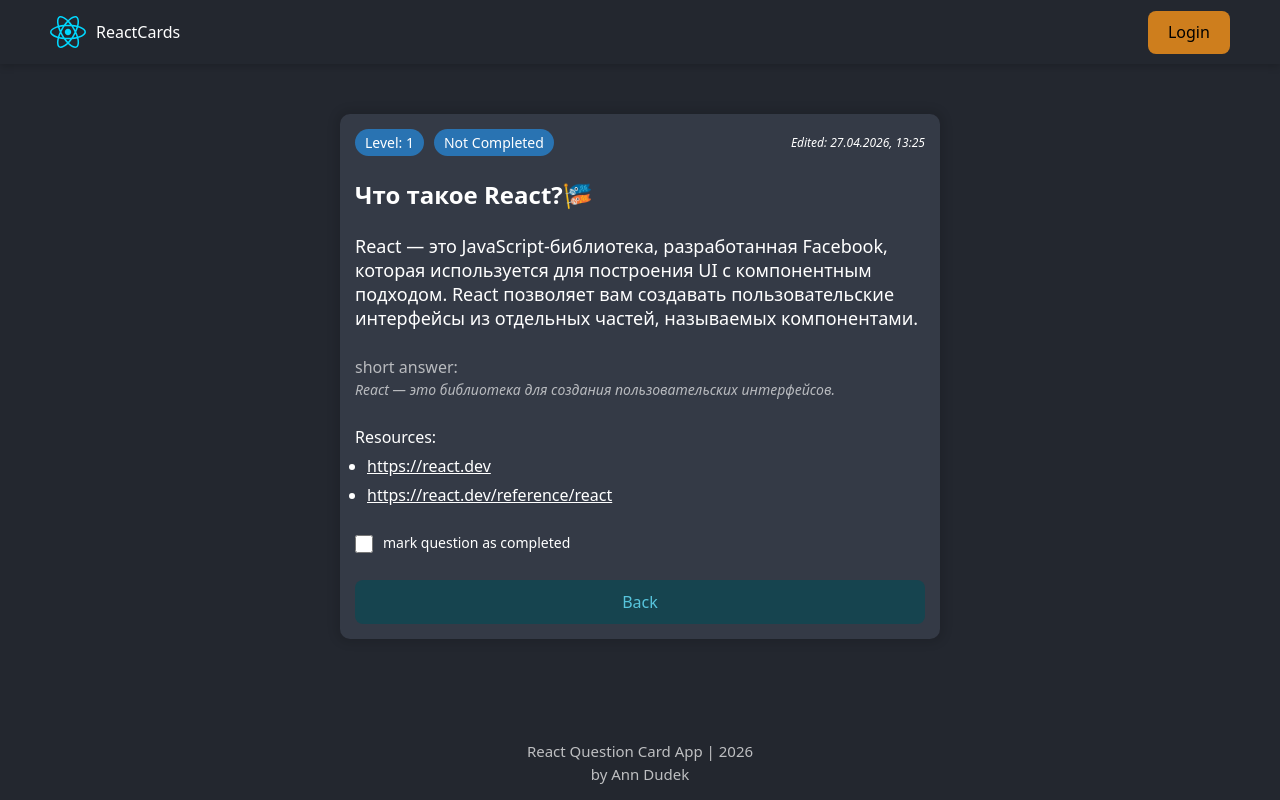
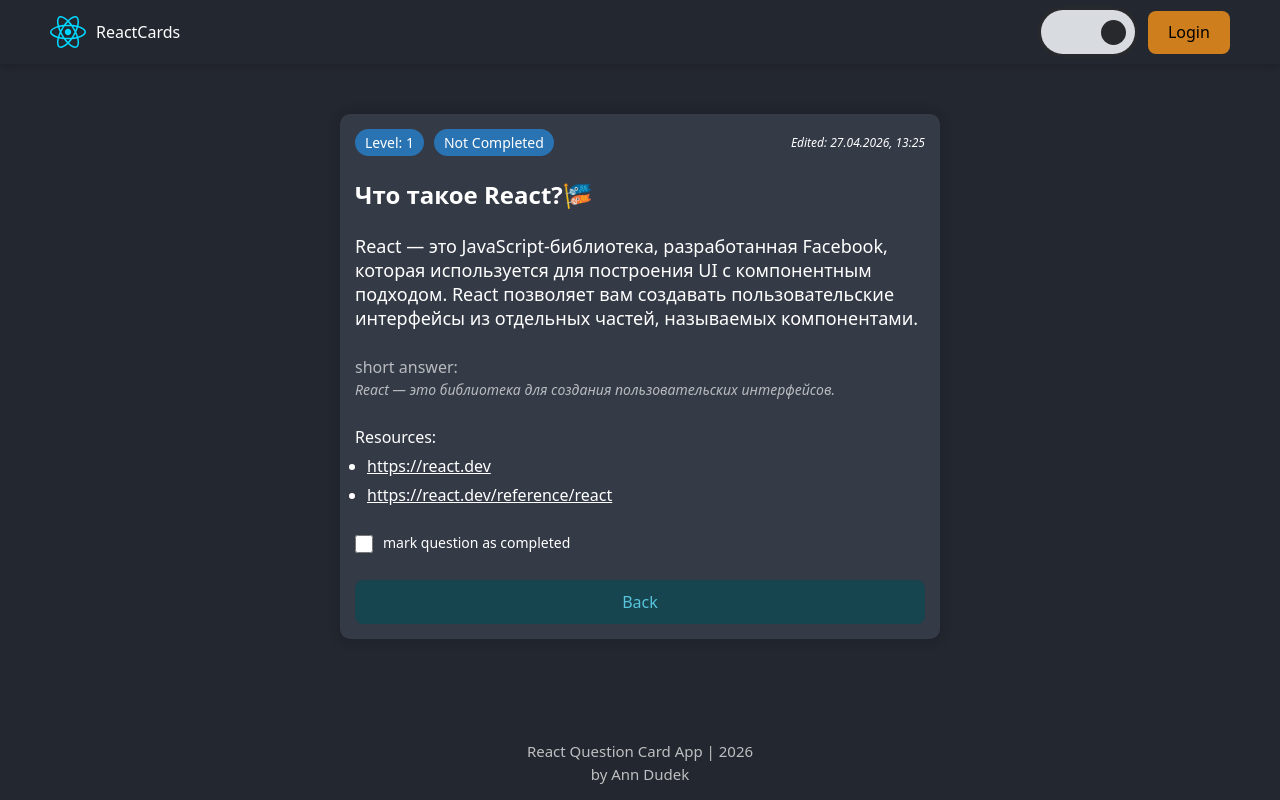
Before and after one commit to anndudek/react-pet, a React (Vite) app: page /question/1 in a window 1280 px wide. Built offline with nearby package versions, Linux system fonts and the light colour scheme; data requests are answered from the project's data file.

Commit message:
theme context, theme provider, theme toggler, darkLayout

```diff
--- a/index.html
+++ b/index.html
@@ -6,7 +6,7 @@
     <meta name="viewport" content="width=device-width, initial-scale=1.0" />
     <title>My React petproject</title>
   </head>
-  <body>
+  <body class="darkLayout">
     <div id="root"></div>
     <script type="module" src="/src/main.jsx"></script>
   </body>
--- a/src/App.jsx
+++ b/src/App.jsx
@@ -8,6 +8,7 @@
 import { AuthProvider } from "./auth/AuthProvider";
 import { useAuth } from "./hooks/useAuth";
 import { ForbiddenPage } from "./pages/ForbiddenPage";
+import { ThemeProvider } from "./theme";
 
 const ProtectedRoutes = () => {
   const { isAuth } = useAuth();
@@ -18,6 +19,7 @@
 
 function App() {
   return (
+    <ThemeProvider>
       <AuthProvider>
         <BrowserRouter>
           <Routes>
@@ -36,6 +38,7 @@
           </Routes>
         </BrowserRouter>
       </AuthProvider>
+    </ThemeProvider>
   );
 }
 
--- a/src/components/Header/Header.jsx
+++ b/src/components/Header/Header.jsx
@@ -5,6 +5,7 @@
 import { useNavigate } from "react-router-dom";
 import { useAuth } from "../../hooks/useAuth";
 import { AUTH_STORAGE } from "../../constants";
+import { ThemeToggler } from "../../features/ThemeToggler";
 
 export const Header = () => {
   const navigate = useNavigate();
@@ -22,6 +23,7 @@
         <span>ReactCards</span>
       </p>
       <div className={cls.headerButtons}>
+        <ThemeToggler />
         {isAuth && (
           <Button isActive={true} onClick={() => navigate("/addquestion")}>
             Add
--- a/src/constants/index.js
+++ b/src/constants/index.js
@@ -1,3 +1,5 @@
 export const API_URL = "http://localhost:8801";
 
 export const AUTH_STORAGE = "reactCardLogin";
+
+export const THEME_STORAGE = "reactCardTheme";
--- /dev/null
+++ b/src/features/ThemeToggler/ThemeToggler.jsx
@@ -0,0 +1,25 @@
+import { THEME_STORAGE } from "../../constants";
+import { useTheme } from "../../hooks/useTheme";
+import cls from "./ThemeToggler.module.css";
+
+export const ThemeToggler = () => {
+  const { theme, setTheme } = useTheme();
+
+  const onThemeChangeHandler = (e) => {
+    console.log(e.target.checked);
+    const updatedTheme = e.target.checked !== false ? "light" : "dark";
+    console.log(updatedTheme);
+    setTheme(updatedTheme);
+
+    localStorage.setItem(THEME_STORAGE, updatedTheme);
+  };
+
+  return (
+    <div className={cls.switch}>
+      <label className={cls.label}>
+        <input type="checkbox" className={cls.checkbox} onChange={onThemeChangeHandler} checked={theme === "light"} />
+        <span className={cls.slider}></span>
+      </label>
+    </div>
+  );
+};
--- /dev/null
+++ b/src/features/ThemeToggler/ThemeToggler.module.css
@@ -0,0 +1,62 @@
+/* From Uiverse.io by Madflows */
+.switch {
+  position: relative;
+  width: 100px;
+  height: 50px;
+  --light: #d8dbe0;
+  --dark: #28292c;
+  --link: rgb(27, 129, 112);
+  --link-hover: rgb(24, 94, 82);
+}
+
+.label {
+  position: absolute;
+  width: 100%;
+  height: 50px;
+  background-color: var(--dark);
+  border-radius: 25px;
+  cursor: pointer;
+  border: 3px solid var(--dark);
+}
+
+.checkbox {
+  position: absolute;
+  display: none;
+}
+
+.slider {
+  position: absolute;
+  width: 100%;
+  height: 100%;
+  border-radius: 25px;
+  -webkit-transition: 0.3s;
+  transition: 0.3s;
+}
+
+.checkbox:checked ~ .slider {
+  background-color: var(--light);
+}
+
+.slider::before {
+  content: "";
+  position: absolute;
+  top: 10px;
+  left: 10px;
+  width: 25px;
+  height: 25px;
+  border-radius: 50%;
+  -webkit-box-shadow: inset 12px -4px 0px 0px var(--light);
+  box-shadow: inset 12px -4px 0px 0px var(--light);
+  background-color: var(--dark);
+  -webkit-transition: 0.3s;
+  transition: 0.3s;
+}
+
+.checkbox:checked ~ .slider::before {
+  -webkit-transform: translateX(50px);
+  -ms-transform: translateX(50px);
+  transform: translateX(50px);
+  background-color: var(--dark);
+  -webkit-box-shadow: none;
+  box-shadow: none;
+}
--- /dev/null
+++ b/src/features/ThemeToggler/index.jsx
@@ -0,0 +1 @@
+export { ThemeToggler } from "./ThemeToggler";
--- /dev/null
+++ b/src/hooks/useTheme.js
@@ -0,0 +1,6 @@
+import { useContext } from "react";
+import { ThemeContext } from "../theme/ThemeProvider";
+
+export const useTheme = () => {
+  return useContext(ThemeContext);
+};
--- a/src/index.css
+++ b/src/index.css
@@ -36,6 +36,17 @@
   color: var(--text-color);
 }
 
+.darkLayout {
+  --main-bg-color:#23272f;
+    --text-color: #fff;
+
+    --btn-bg-color: #16444f;
+    --btn-text-color: #57c4dc;
+
+    --card-bg-color: #343a46;
+    --green-color: #219679;
+}
+
 @media (prefers-color-scheme: light) {
   :root {
     --main-bg-color: #fff;
@@ -49,7 +60,7 @@
   }
 }
 
-@media (prefers-color-scheme: light) {
+@media (prefers-color-scheme: dark) {
   :root {
     --main-bg-color:#23272f;
     --text-color: #fff;
--- /dev/null
+++ b/src/theme/ThemeProvider.jsx
@@ -0,0 +1,11 @@
+import { createContext, useState } from "react";
+import { THEME_STORAGE } from "../constants";
+
+export const ThemeContext = createContext(null);
+
+export const ThemeProvider = ({ children }) => {
+  const savedTheme = localStorage.getItem(THEME_STORAGE) || "light";
+  const [theme, setTheme] = useState(savedTheme);
+
+  return <ThemeContext.Provider value={{ theme, setTheme }}>{children}</ThemeContext.Provider>;
+};
--- /dev/null
+++ b/src/theme/index.jsx
@@ -0,0 +1 @@
+export { ThemeProvider, ThemeContext } from "./ThemeProvider";
```
Lines whose indentation alone changed are shown as unchanged.
